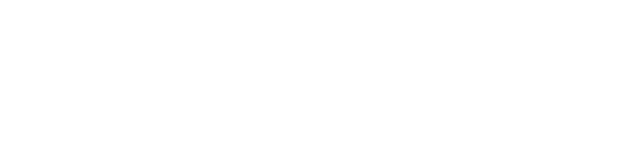
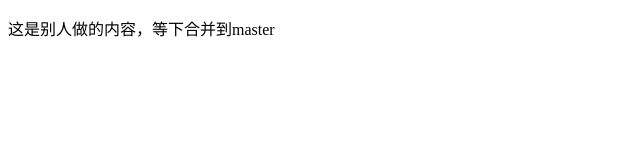
Before and after one commit to vvmily/test, a plain HTML site: page dev.html in a window 1280 px wide. Shown: the whole page, without its empty margins (0-640 px from the left). Drawn offline with Linux system fonts and the light colour scheme.

Commit message:
其他人做的

```diff
--- a/dev.html
+++ b/dev.html
@@ -6,5 +6,7 @@
 </head>
 <body>
 
+<p>这是别人做的内容，等下合并到master</p>
+
 </body>
 </html>
```
